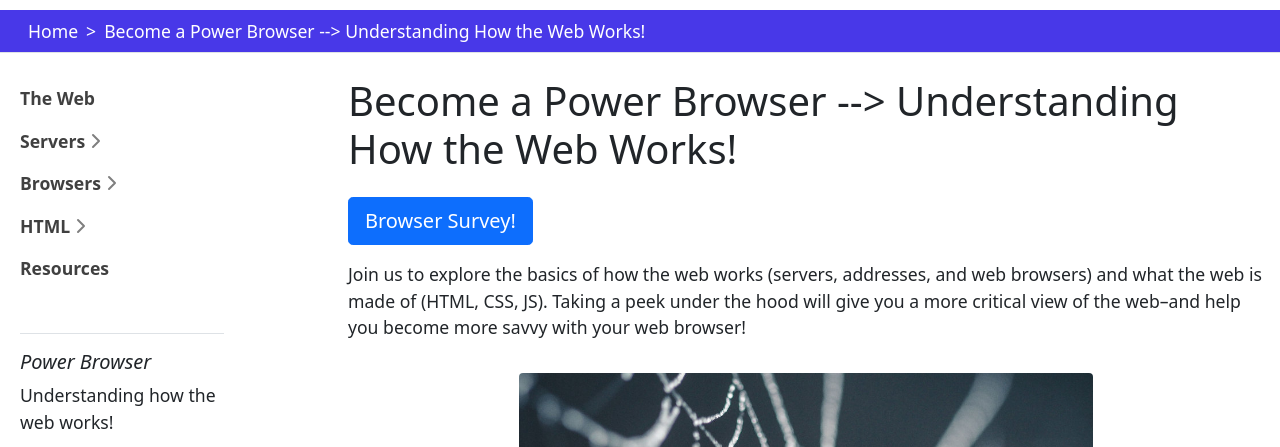
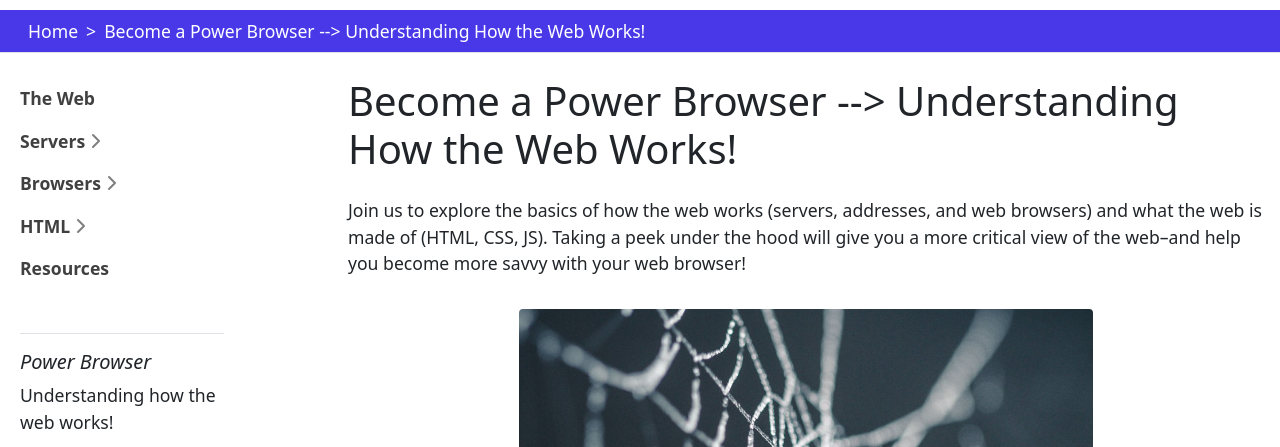
Before and after one commit to evanwill/power-browser, a Jekyll site: the page built from index.md, in a window 1280 px wide and 900 px high, cut to the strip 120-567 px from the top of the window. Built offline with Jekyll 4.4.1, drawn with Linux system fonts in a browser that asks for light colours.

Commit message:
remove survey

```diff
--- a/index.md
+++ b/index.md
@@ -2,8 +2,6 @@
 title: Become a Power Browser --> Understanding How the Web Works!
 layout: page
 ---
-
-[Browser Survey!](https://forms.gle/KdAGvQfaUez2NMBr8){:.btn .btn-lg .btn-primary target='_blank'}
 
 Join us to explore the basics of how the web works (servers, addresses, and web browsers) and what the web is made of (HTML, CSS, JS).
 Taking a peek under the hood will give you a more critical view of the web--and help you become more savvy with your web browser!
```
